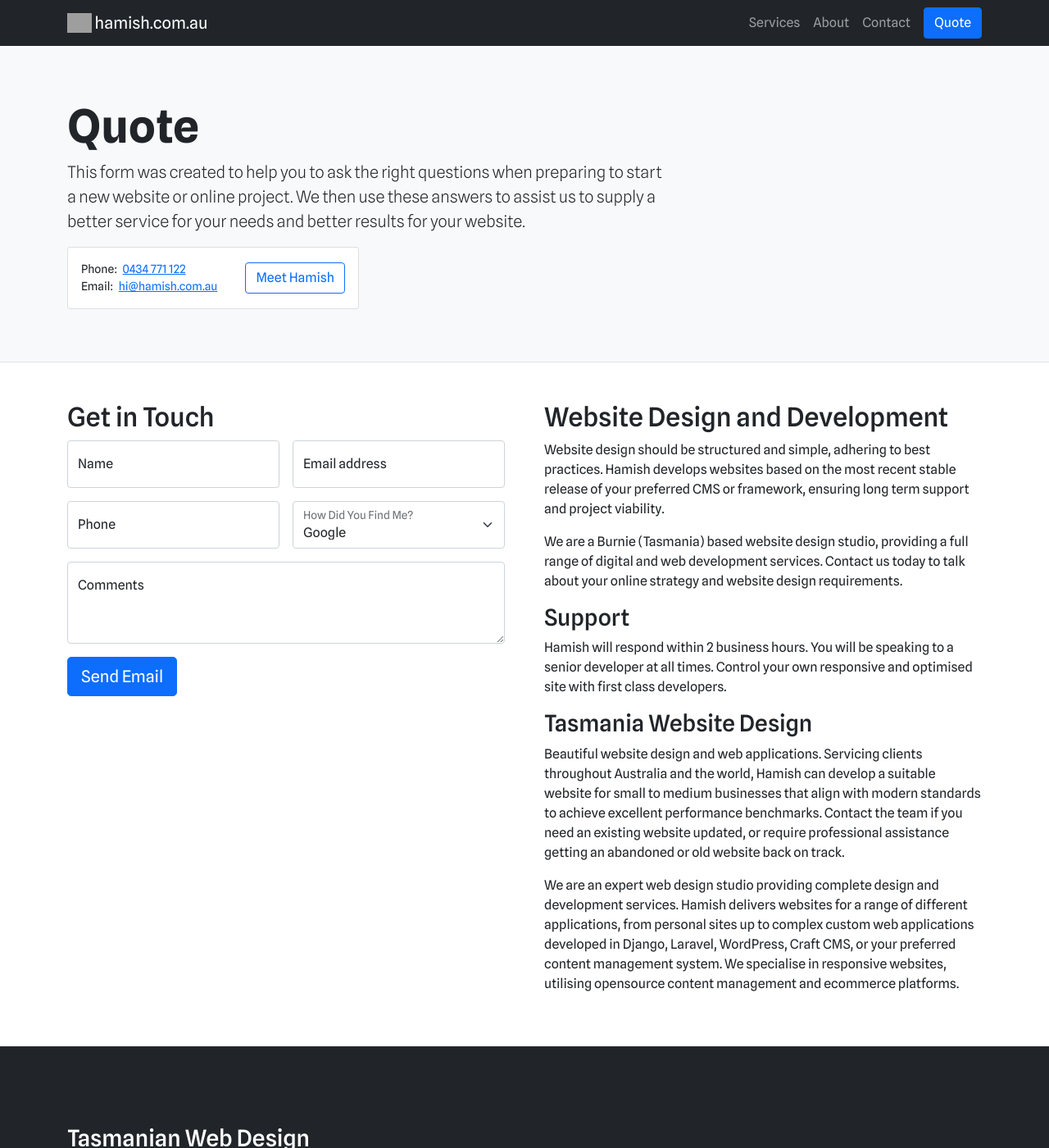
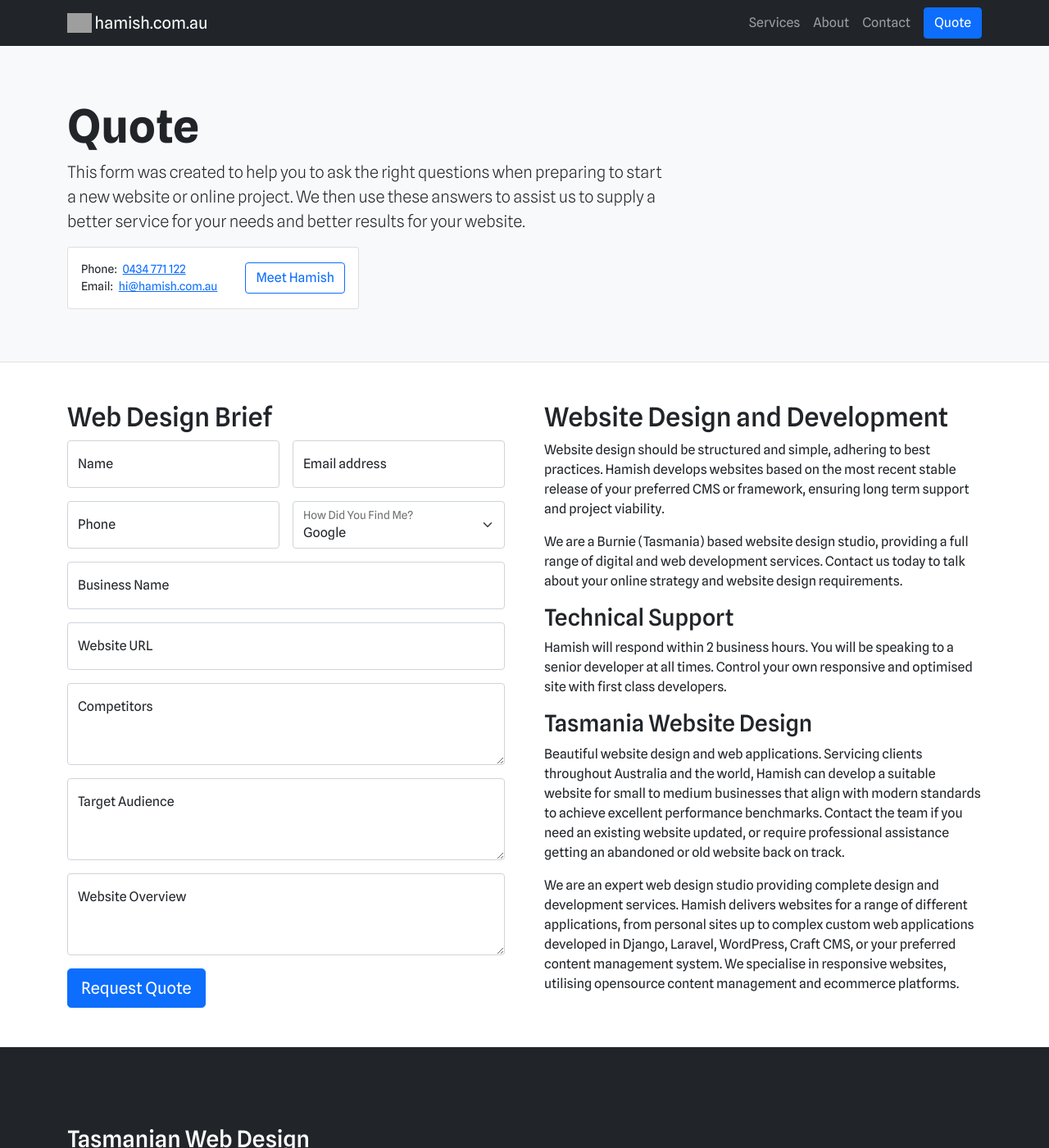
Before and after one commit to hamishcomau/hamishcomau, a Jekyll site: the page built from quote.md, in a window 1280 px wide and 1400 px high. Shown: the whole window at 82% size. Built offline with Jekyll 4.4.1, drawn with Linux system fonts in a browser that asks for light colours; grey boxes are pictures that could not be loaded.

Commit message:
Quote Form

```diff
--- a/_includes/quote.html
+++ b/_includes/quote.html
@@ -1,5 +1,5 @@
-<h2>Get in Touch</h2>
-<form action="https://formspree.io/f/myylnqye" method="POST">
+<h2>Web Design Brief</h2>
+<form action="https://formspree.io/f/xnqwjzpe" method="POST">
     <div class="row g-3">
       <div class="col-md">
         <div class="form-floating mb-3">
@@ -35,8 +35,24 @@
       </div>
     </div>
     <div class="form-floating mb-3">
-      <textarea class="form-control" placeholder="Message" id="message" name="message" style="height: 100px"></textarea>
-      <label for="message">Comments</label>
+      <input type="text" class="form-control" id="business" name="business" placeholder="Business Name">
+      <label for="business">Business Name</label>
     </div>
-    <button class="btn btn-primary btn-lg">Send Email</button>
+    <div class="form-floating mb-3">
+      <input type="text" class="form-control" id="domain" name="domain" placeholder="Website URL">
+      <label for="domain">Website URL</label>
+    </div>
+    <div class="form-floating mb-3">
+      <textarea class="form-control" placeholder="competitors" id="competitors" name="competitors" style="height: 100px"></textarea>
+      <label for="competitors">Competitors</label>
+    </div>
+    <div class="form-floating mb-3">
+      <textarea class="form-control" placeholder="target" id="target" name="target" style="height: 100px"></textarea>
+      <label for="target">Target Audience</label>
+    </div>
+    <div class="form-floating mb-3">
+      <textarea class="form-control" placeholder="website" id="website" name="website" style="height: 100px"></textarea>
+      <label for="website">Website Overview</label>
+    </div>
+    <button class="btn btn-primary btn-lg">Request Quote</button>
   </form>
--- a/quote.md
+++ b/quote.md
@@ -11,7 +11,7 @@ Website design should be structured and simple, adhering to best practices. Hami
 
 We are a Burnie (Tasmania) based website design studio, providing a full range of digital and web development services. Contact us today to talk about your online strategy and website design requirements.
 
-### Support
+### Technical Support
 
 Hamish will respond within 2 business hours. You will be speaking to a senior developer at all times. Control your own responsive and optimised site with first class developers.
 
```
